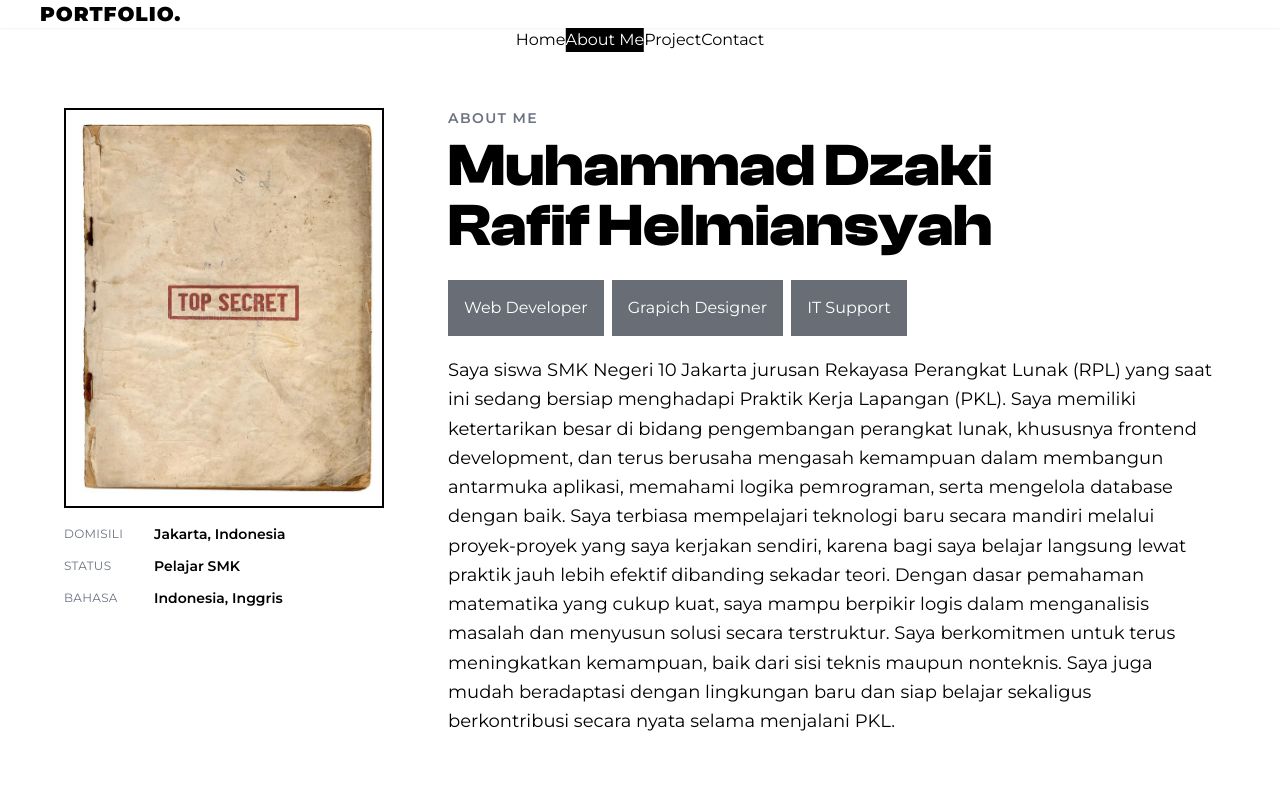
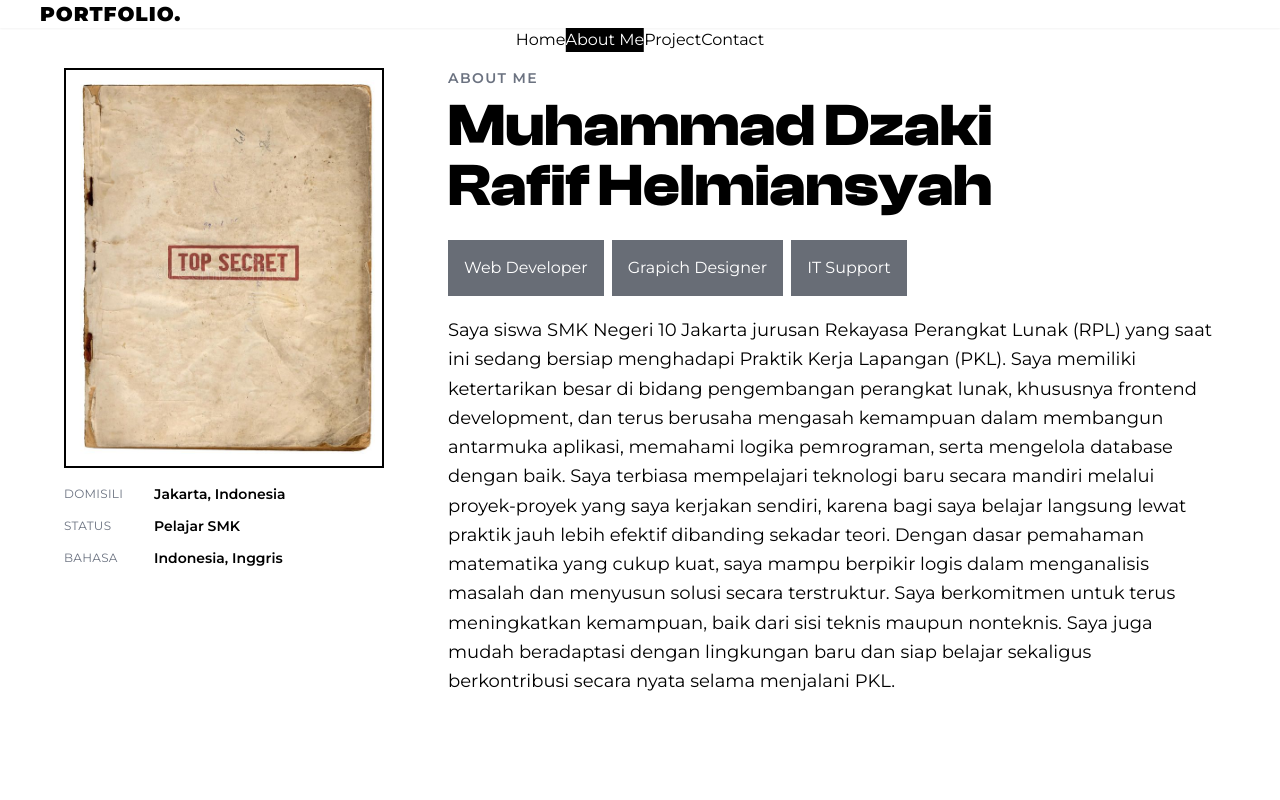
Before and after one commit to itzfurizugg/PORTFOLIO., a React (Vite) app: page /about in a window 1280 px wide. Shown: the top 800 px of the page. Built offline with nearby package versions, Linux system fonts and the light colour scheme.

Commit message:
fix padding issue

```diff
--- a/src/sections/about.tsx
+++ b/src/sections/about.tsx
@@ -3,7 +3,7 @@ import secret from "../assets/secret.png";
 
 function About() {
     return (
-        <section id="about" className="bg-base-100 pt-20 py-10 px-6 sm:px-8 md:px-16">
+        <section id="about" className="bg-base-100 pt-10 pb-10 px-6 sm:px-8 md:px-16">
             <div className="max-w-6xl mx-auto">
                 <div className="grid grid-cols-1 lg:grid-cols-[320px_1fr] gap-10 lg:gap-16">
 
```
